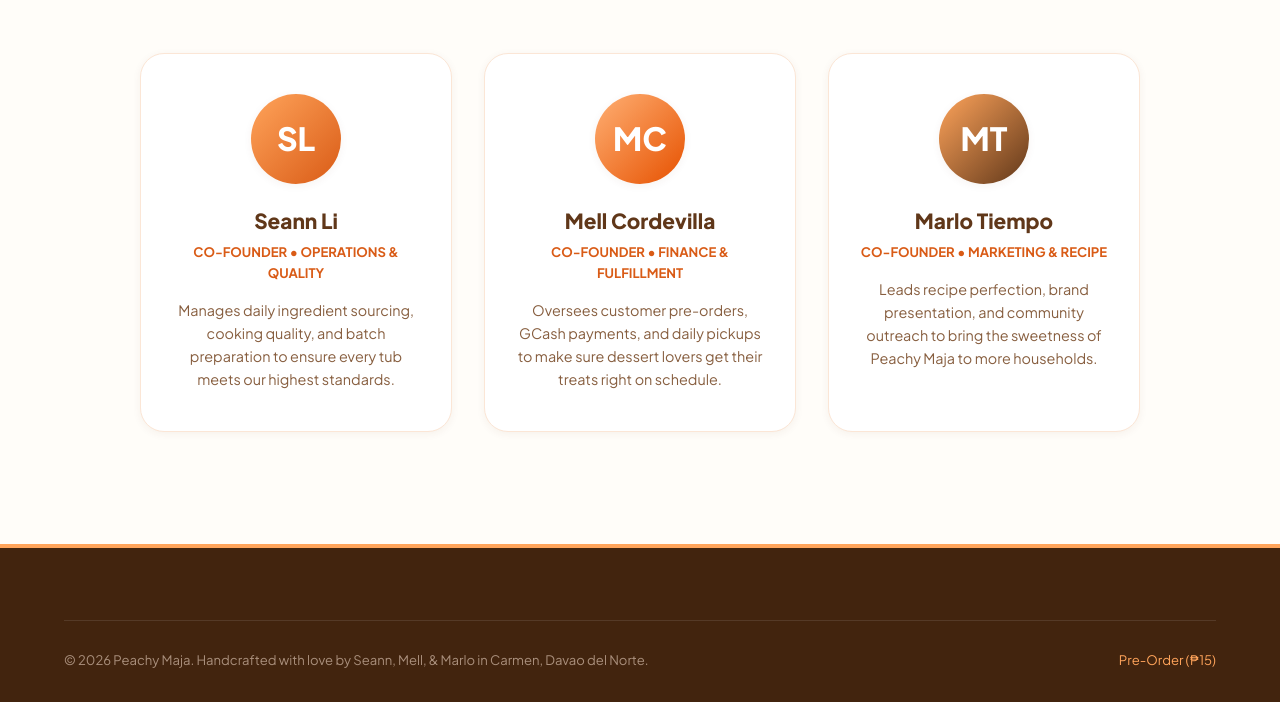
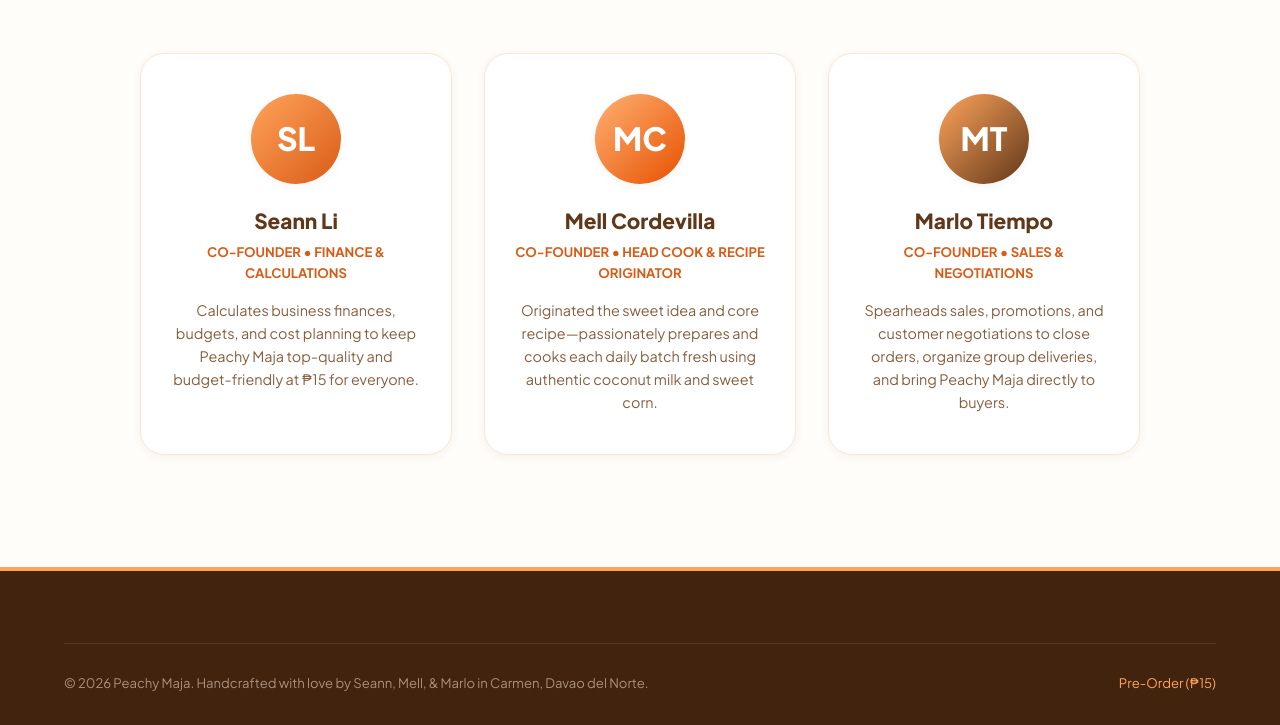
Before and after one commit to WesleyDn143/Peachy-Maja, a plain HTML site: page public/about.html in a window 1280 px wide. Shown: the part 1171-1896 px from the top of the page. Before the commit the page ends 1873 px from the top, so only its background shows below. Drawn offline with Linux system fonts and the light colour scheme.

Commit message:
Update founder roles on About page: Seann (Finances), Mell (Idea & Cook), Marlo (Sales & Negotiations)

```diff
--- a/public/about.html
+++ b/public/about.html
@@ -115,10 +115,10 @@
             </div>
             <h3 style="font-size: 1.3rem; font-weight: 800; color: var(--dark-brown); margin-bottom: 0.25rem;">Seann Li</h3>
             <div style="font-size: 0.82rem; font-weight: 700; color: var(--orange-accent); text-transform: uppercase; margin-bottom: 1rem;">
-              Co-Founder • Operations & Quality
+              Co-Founder • Finance & Calculations
             </div>
             <p style="font-size: 0.9rem; color: var(--text-muted); line-height: 1.6;">
-              Manages daily ingredient sourcing, cooking quality, and batch preparation to ensure every tub meets our highest standards.
+              Calculates business finances, budgets, and cost planning to keep Peachy Maja top-quality and budget-friendly at ₱15 for everyone.
             </p>
           </div>
 
@@ -129,10 +129,10 @@
             </div>
             <h3 style="font-size: 1.3rem; font-weight: 800; color: var(--dark-brown); margin-bottom: 0.25rem;">Mell Cordevilla</h3>
             <div style="font-size: 0.82rem; font-weight: 700; color: var(--orange-accent); text-transform: uppercase; margin-bottom: 1rem;">
-              Co-Founder • Finance & Fulfillment
+              Co-Founder • Head Cook & Recipe Originator
             </div>
             <p style="font-size: 0.9rem; color: var(--text-muted); line-height: 1.6;">
-              Oversees customer pre-orders, GCash payments, and daily pickups to make sure dessert lovers get their treats right on schedule.
+              Originated the sweet idea and core recipe—passionately prepares and cooks each daily batch fresh using authentic coconut milk and sweet corn.
             </p>
           </div>
 
@@ -143,10 +143,10 @@
             </div>
             <h3 style="font-size: 1.3rem; font-weight: 800; color: var(--dark-brown); margin-bottom: 0.25rem;">Marlo Tiempo</h3>
             <div style="font-size: 0.82rem; font-weight: 700; color: var(--orange-accent); text-transform: uppercase; margin-bottom: 1rem;">
-              Co-Founder • Marketing & Recipe
+              Co-Founder • Sales & Negotiations
             </div>
             <p style="font-size: 0.9rem; color: var(--text-muted); line-height: 1.6;">
-              Leads recipe perfection, brand presentation, and community outreach to bring the sweetness of Peachy Maja to more households.
+              Spearheads sales, promotions, and customer negotiations to close orders, organize group deliveries, and bring Peachy Maja directly to buyers.
             </p>
           </div>
         </div>
```
Also changed, not shown: public/index.html (+3 -3 lines).
